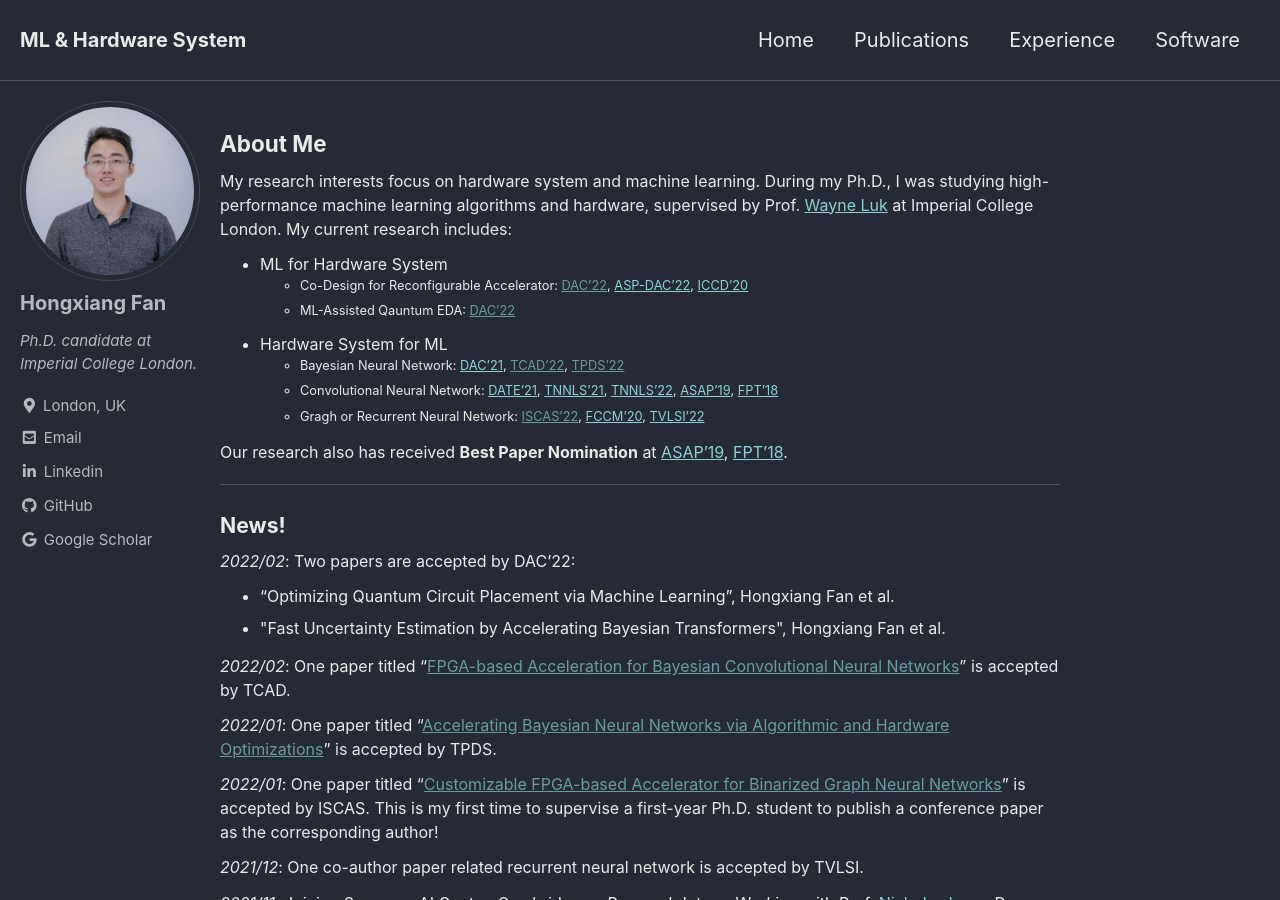
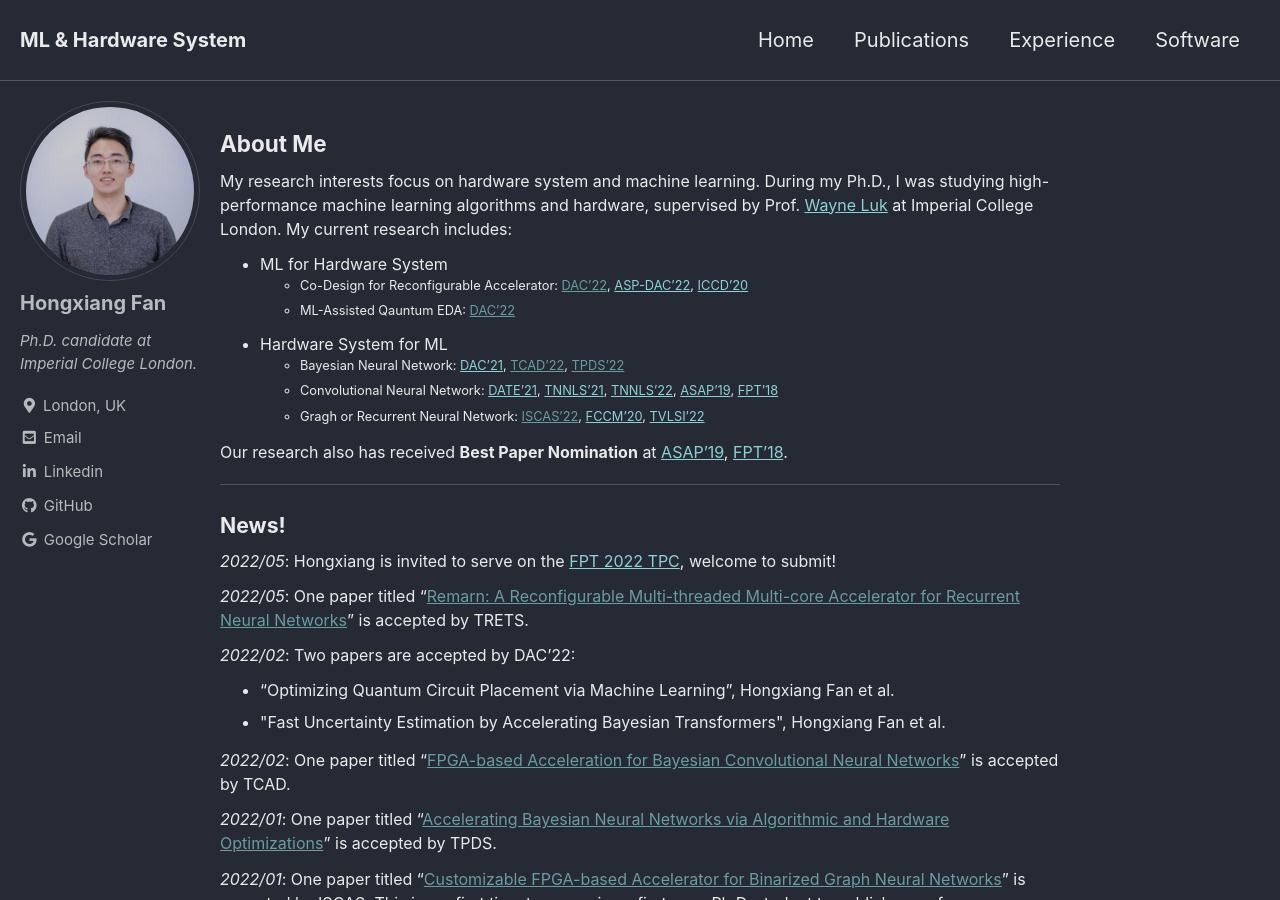
Before and after one commit to os-hxfan/os-hxfan.github.io, a Jekyll site: the page built from index.md, in a window 1280 px wide and 900 px high. Built offline with Jekyll 4.4.1, drawn with Linux system fonts in a browser that asks for light colours; cached includes are drawn as plain includes.

Commit message:
Update index.md

```diff
--- a/index.md
+++ b/index.md
@@ -20,6 +20,9 @@ Our research also has received **Best Paper Nomination** at [ASAP'19](https://as
 ___
 
 #### News!
+*2022/05*: Hongxiang is invited to serve on the [FPT 2022 TPC](https://fpt22.hkust.edu.hk/), welcome to submit!
+
+*2022/05*: One paper titled "[Remarn: A Reconfigurable Multi-threaded Multi-core Accelerator for Recurrent Neural Networks]()" is accepted by TRETS.
 
 *2022/02*: Two papers are accepted by DAC'22:
 
```
